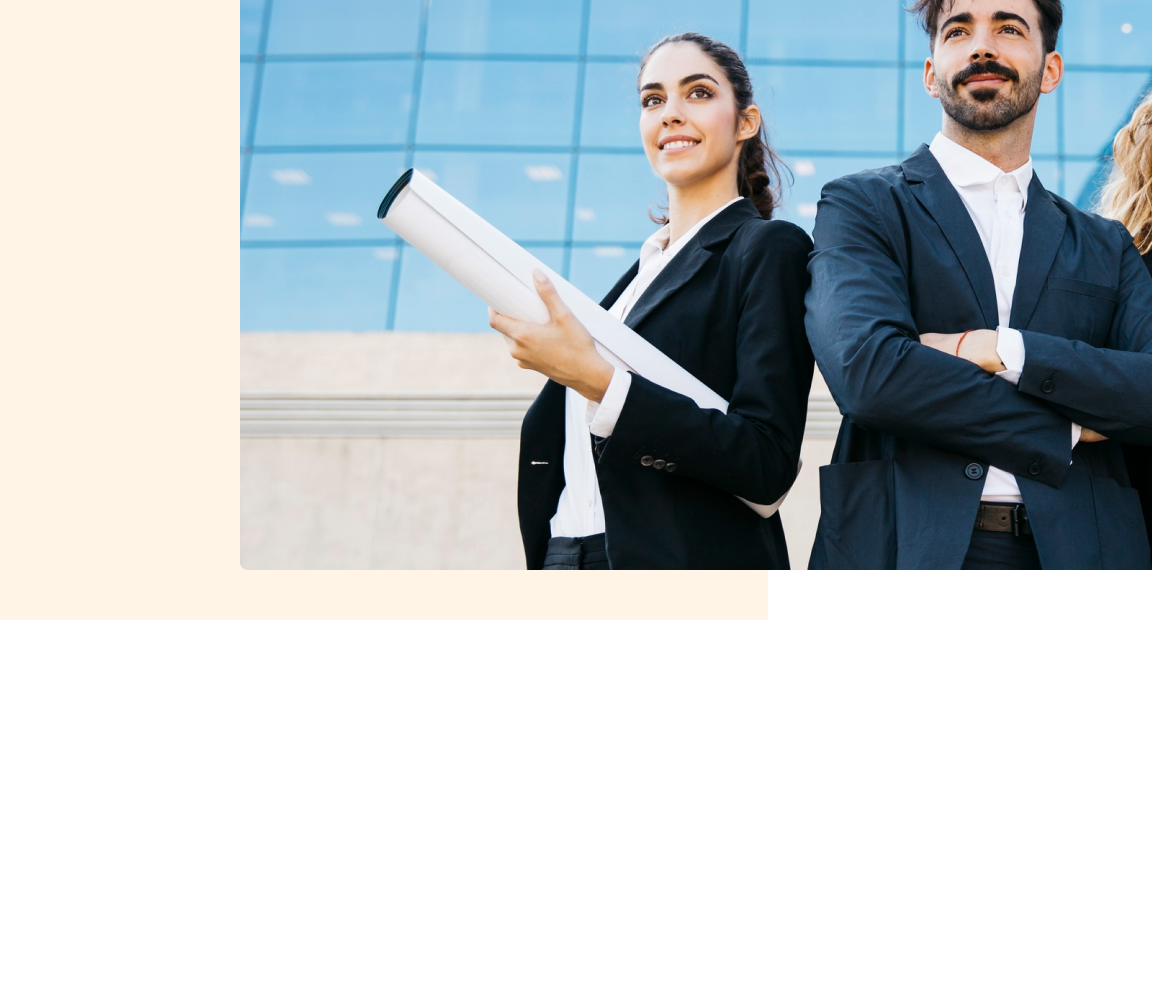
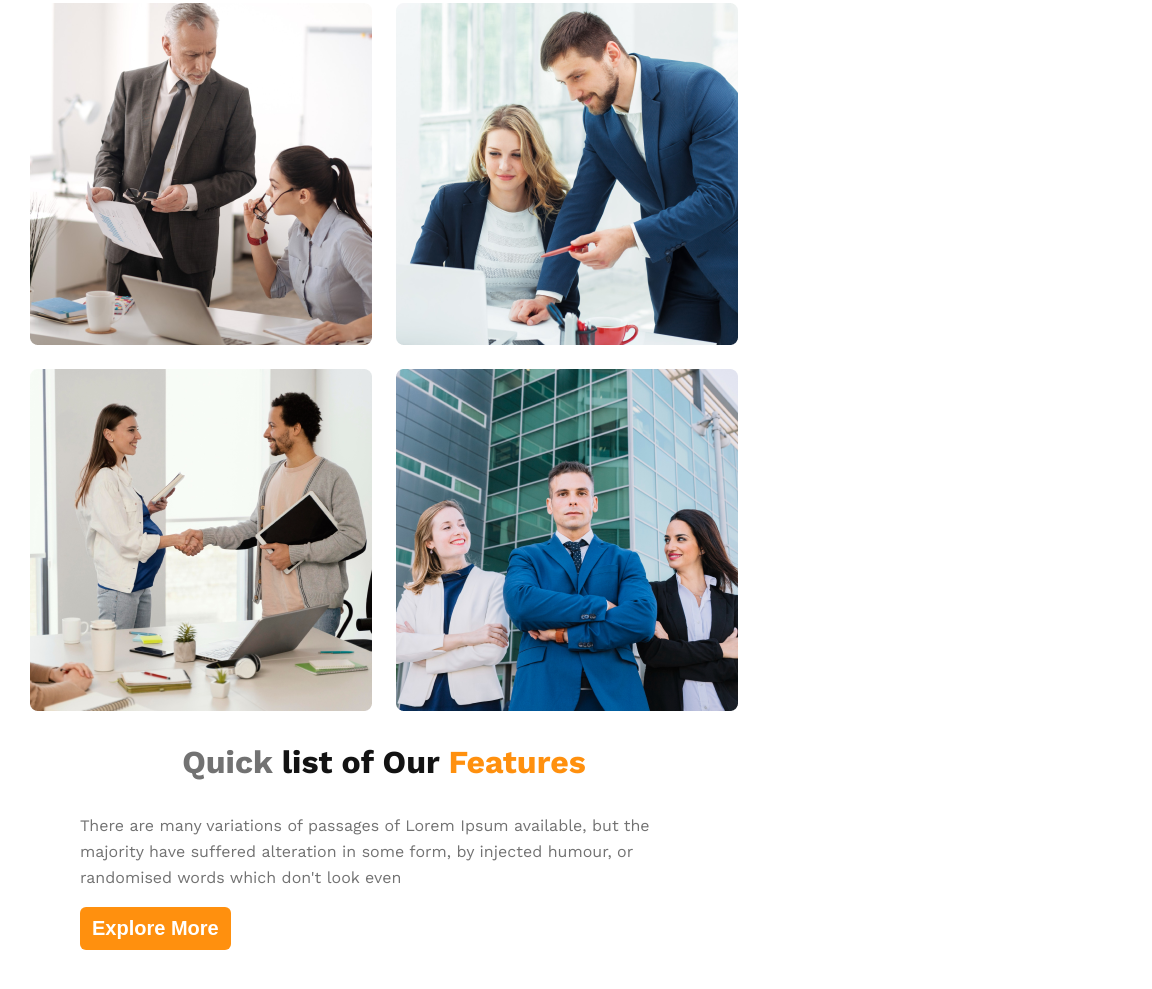
Before and after one commit to asif12018/g3-arhitects-simple-responsive-frontend, a plain HTML site: page index.html in a window 768 px wide. Shown: the part 1001-1990 px from the top of the page, 1152 px wide, since content can reach past the window. Before the commit the page ends 1621 px from the top, so only its background shows below. Drawn offline with nearby package versions, Linux system fonts and the light colour scheme.

Commit message:
banner and nav addes

```diff
--- a/css/style.css
+++ b/css/style.css
@@ -9,14 +9,19 @@ body {
 }
 
 .btn-primary {
-    width: 180px;
-    height: 64px;
+    padding: 20px 24px;
     border-radius: 8px;
     background: #FF900E;
     color: white;
     border: none;
     font-weight: 600;
-    font-size: 20px;
+    font-size: 1.25rem;
+    cursor: pointer;
+}
+
+main {
+    max-width: 1440px;
+    margin: 50px auto;
 }
 
 
@@ -55,8 +60,7 @@ nav ul li a {
 }
 
 nav li {
-    margin-left: 30px;
-
+    margin-right: 30px;
     text-align: center;
     font-size: 1rem;
     font-style: normal;
@@ -77,13 +81,11 @@ nav li {
     font-weight: 700;
 }
 
-.banner-img {
-    width: 1440px;
-    height: 700px;
-}
+
 
 .banner-img img {
     width: 100%;
+    margin: 20px 0;
 }
 
 .banner-description {
@@ -92,3 +94,161 @@ nav li {
     font-weight: 400;
     line-height: 26px;
 }
+
+/*===== teams section start from here =====*/
+
+.teams-container {
+    display: flex;
+    justify-content: space-around;
+    align-items: center;
+}
+
+.teams-img-container {
+    display: grid;
+    grid-template-columns: repeat(2, 1fr);
+    gap: 1.5rem;
+
+}
+.teams-img-container img{
+    width: 100%;
+}
+
+.teams-content {
+    padding-left: 70px;
+    padding-right: 70px;
+}
+
+.teams-content h3 {
+
+    color: var(--Dark-01, #131313);
+    font-size: 2.8rem;
+    font-weight: 700;
+
+}
+
+.teams-container h3 :first-child {
+    color: var(--Dark-03, #727272);
+}
+
+.teams-container h3 :last-child {
+    color: #FF900E;
+}
+
+.teams-container p {
+    color: var(--Dark-03, #727272);
+    font-size: 1rem;
+    font-weight: 400;
+    line-height: 26px;
+}
+
+/* .teams-img-container img{
+    width: 100%;
+} */
+
+/*=========*/
+
+/*======responsive css======*/
+
+/*===== Small screen =====*/
+
+@media screen and (max-width: 576px) {
+
+    /*----- responsive header start from here----*/
+    header {
+        padding: 10px;
+    }
+
+    nav {
+        flex-direction: column;
+
+    }
+
+    nav ul {
+        margin: 0 auto;
+    }
+
+    nav h3 {
+        font-size: 2rem;
+    }
+
+    .banner-title {
+        font-size: 3rem;
+    }
+
+    .btn-primary {
+        padding: 10px 12px;
+        border-radius: 6px;
+        background: #FF900E;
+        color: white;
+        border: none;
+        font-weight: 600;
+        font-size: 1.25rem;
+        cursor: pointer;
+    }
+
+    /*---- teams responsive css ----*/
+    .teams-container{
+        flex-direction: column;
+        padding: 0 10px ;
+        align-items: center;
+
+    }
+    .teams-content h3{
+        font-size: 2rem;
+        text-align: center;
+    }
+    .teams-content p{
+        text-align: center;
+    }
+
+
+}
+
+@media screen and (min-width: 575px) and (max-width:960px) {
+
+    /*------responsive header css-------*/
+    header {
+        padding: 20px;
+    }
+
+    nav {
+        flex-direction: column;
+    }
+
+    .banner-title {
+        font-size: 3rem;
+    }
+
+    .btn-primary {
+        padding: 10px 12px;
+        border-radius: 6px;
+        background: #FF900E;
+        color: white;
+        border: none;
+        font-weight: 600;
+        font-size: 1.25rem;
+        cursor: pointer;
+
+    }
+    /*---- teams responsive css ----*/
+    .teams-container{
+        flex-direction: column;
+        padding: 0 10px ;
+    }
+    .teams-content h3{
+        font-size: 2rem;
+        text-align: center;
+    }
+    .btn-primary {
+        padding: 10px 12px;
+        border-radius: 6px;
+        background: #FF900E;
+        color: white;
+        border: none;
+        font-weight: 600;
+        font-size: 1.25rem;
+        cursor: pointer;
+
+    }
+
+}
--- a/index.html
+++ b/index.html
@@ -7,6 +7,8 @@
     <link rel="stylesheet" href="./css/style.css">
 </head>
 <body>
+
+    <!-- =====Header start from here======= -->
 
     <header>
        <nav>
@@ -42,8 +44,29 @@
 
        </div>
     </header>
+    <!-- ======Header end======== -->
 
     <main>
+
+    <!-- ====teams section start from here==== -->
+
+    <section class="teams-container">
+
+        <div class="teams-img-container">
+            <img src="./images/team1.png" alt="">
+            <img src="./images/team3.png" alt="">
+            <img src="./images/team4.png" alt="">
+            <img src="./images/team2.png" alt="">
+        </div>
+
+        <div class="teams-content">
+            <h3> <span>Quick</span>  list of Our <span>Features </span></h3>
+            <p>There are many variations of passages of Lorem Ipsum available, but the majority have suffered alteration in some form, by injected humour, or randomised words which don't look even</p>
+            <button class="btn-primary">Explore More</button>
+        </div>
+
+
+    </section>
 
     </main>
 
```
